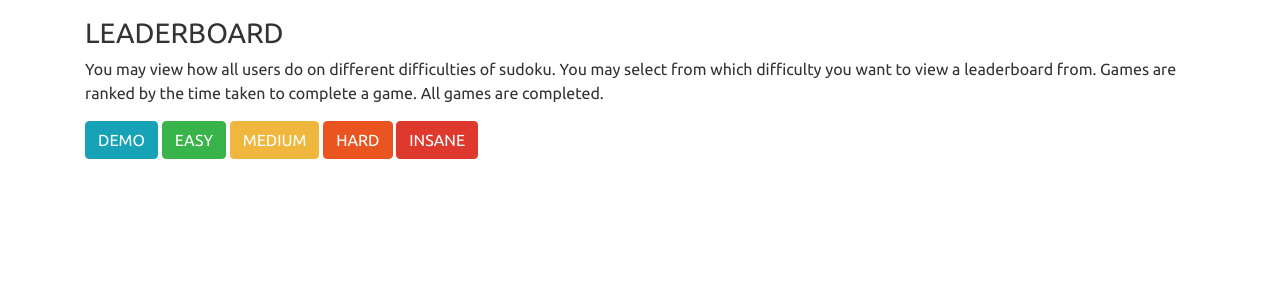
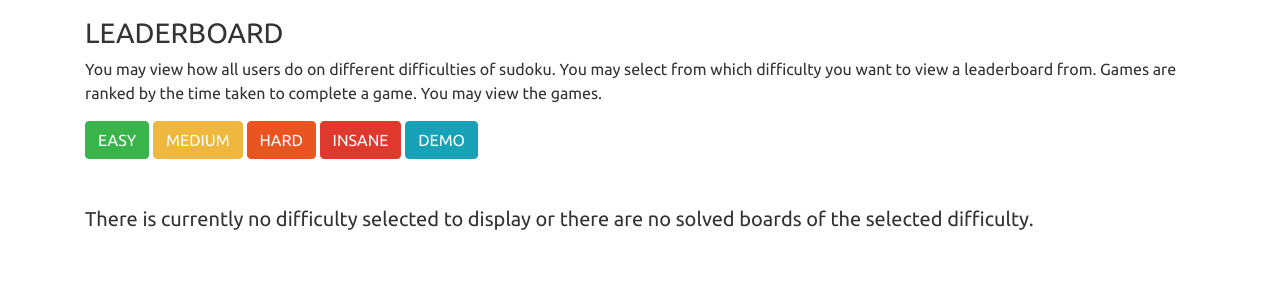
Before and after one commit to EvilJesster/Flask_Chained, a Flask app: page /user/leaderboard in a window 1280 px wide. Shown: the part 130-430 px from the top of the page. Run offline with Flask 2, Linux system fonts and the light colour scheme; a user stored in the database is signed in; some libraries are stand-ins or nearby versions.

Commit message:
did leaderboard

```diff
--- a/app/templates/user/leaderboard.html
+++ b/app/templates/user/leaderboard.html
@@ -5,13 +5,42 @@
 <h3>LEADERBOARD</h3>
 
 <p>
-    You may view how all users do on different difficulties of sudoku. You may select from which difficulty you want to view a leaderboard from. Games are ranked by the time taken to complete a game. All games are completed.
+    You may view how all users do on different difficulties of sudoku. You may select from which difficulty you want to view a leaderboard from. Games are ranked by the time taken to complete a game. You may view the games.
 </p>
 
-<input class="btn btn-info" type = "submit" value = "DEMO">
-<input class="btn btn-success" type="submit" value="EASY">
-<input class="btn btn-warning" type="submit" value="MEDIUM">
-<input class="btn btn-primary" type="submit" value="HARD">
-<input class="btn btn-danger" type="submit" value="INSANE">
+
+<a role = "button" class ="btn btn-success" href = "{{ url_for('user.leaderboardDisplay', diff = 'easy')}}">EASY</a>
+<a role = "button" class="btn btn-warning" href = "{{ url_for('user.leaderboardDisplay', diff = 'medium')}}">MEDIUM</a>
+<a role = "button" class="btn btn-primary" href = "{{ url_for('user.leaderboardDisplay', diff = 'hard')}}">HARD</a>
+<a role = "button" class="btn btn-danger" href = "{{ url_for('user.leaderboardDisplay', diff = 'insane')}}">INSANE</a>
+<a role = "button " class="btn btn-info" href = "{{ url_for('user.leaderboardDisplay', diff = 'demo')}}">DEMO</a>
+
+<br>
+<br>
+<br>
+
+{% if completed|length != 0 %}
+<h3>{{diff}} difficulty</h3>
+<table class = "table">
+  <thead>
+    <tr>
+      <th scope = "col">User</th>
+      <th scope = "col">Time taken</th>
+      <th scope = "col">View</th>
+    </tr>
+  <thead>
+  <tbody>
+    {% for i in completed %}
+    <tr>
+      <td>{{ i[0] }}</td>
+      <td>{{ i[1] }}</td>
+      <td><a href="{{ url_for('user.view_puzzle', uuid = i[2]) }}">View Game</a></td>
+   </tr>
+   {% endfor %}
+  </tbody>
+</table>
+{% else %}
+<h5>There is currently no difficulty selected to display or there are no solved boards of the selected difficulty.</h5>
+{% endif %}
 
 {% endblock content %}
--- a/app/user/routes.py
+++ b/app/user/routes.py
@@ -34,6 +34,26 @@ def home():
 def leaderboard():
 
     return render_template('user/leaderboard.html')
+
+@user.route('/leaderboard/<diff>')
+@login_required
+def leaderboardDisplay(diff):
+
+    #grab all the games
+    games = SudokuSaveState.query.all()
+    #need completed games information
+    completed = []
+
+
+    for i in games:
+        #if completed and matching the requested difficulty, add to list
+        if i.time_end != None and i.board.difficulty == diff.upper():
+            completed.append((i.user.username, i.time_end - i.time_start, i.board.uuid))
+
+    #sort list by time taken
+    completed.sort(key=lambda game: game[1])
+
+    return render_template('user/leaderboard.html', diff = diff.capitalize(), completed = completed)
 
 # Settings
 @user.route('/settings')
```
